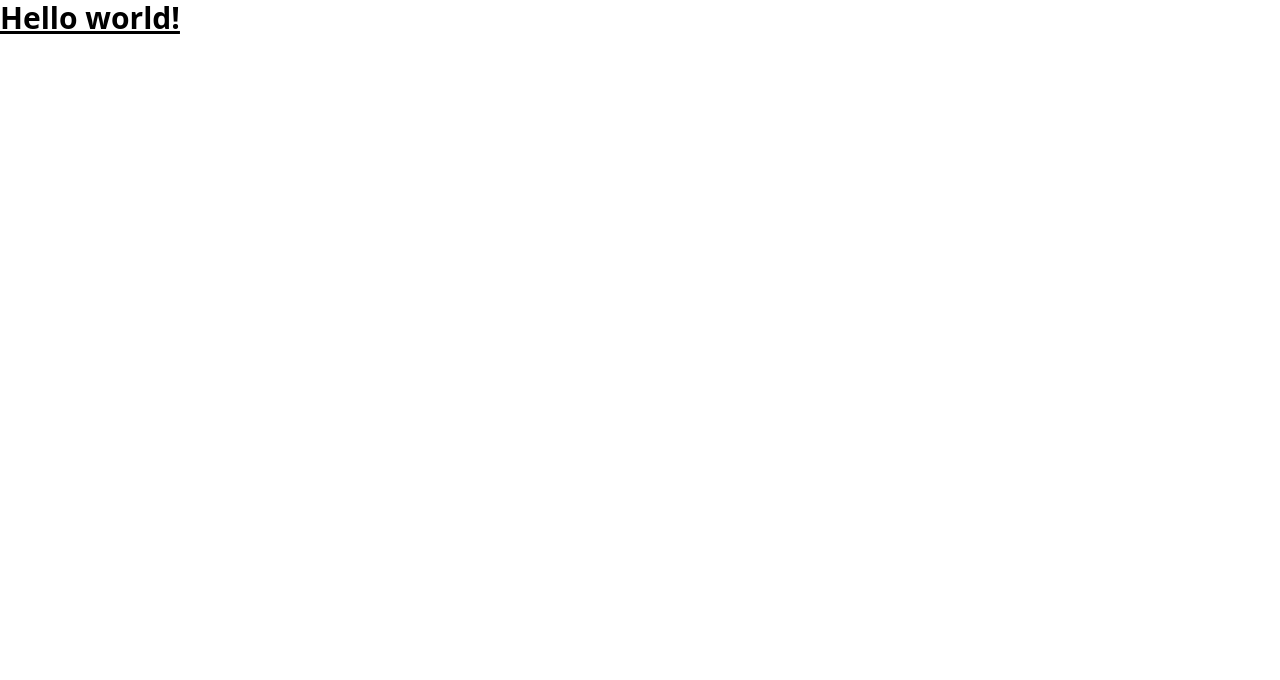
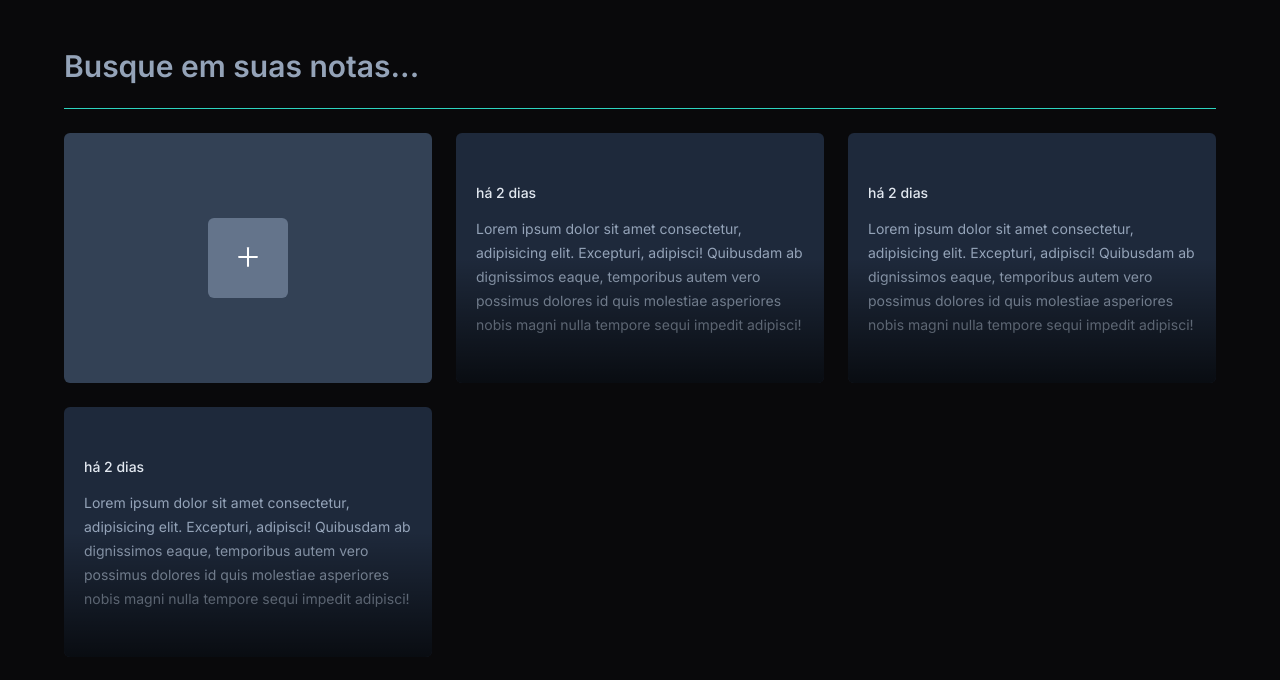
Before and after one commit to Maria-Eduarda90/notes, a React (Vite) app: page / in a window 1280 px wide. Shown: the top 680 px of the page. Built offline with nearby package versions, Linux system fonts and the light colour scheme.

Commit message:
create componentes and config tailwindcss

```diff
--- a/index.html
+++ b/index.html
@@ -5,10 +5,15 @@
   <meta charset="UTF-8" />
   <link rel="icon" type="image/svg+xml" href="/vite.svg" />
   <meta name="viewport" content="width=device-width, initial-scale=1.0" />
+
+  <link rel="preconnect" href="https://fonts.googleapis.com" />
+  <link rel="preconnect" href="https://fonts.gstatic.com" />
+  <link href="https://fonts.googleapis.com/css2?family=Inter:wght@400;500;600;700&display=swap" rel="stylesheet" />
+
   <title>notes</title>
 </head>
 
-<body>
+<body class="bg-zinc-950 text-white antialiased">
   <div id="root"></div>
   <script type="module" src="/src/main.tsx"></script>
 </body>
--- a/package.json
+++ b/package.json
@@ -10,6 +10,7 @@
     "preview": "vite preview"
   },
   "dependencies": {
+    "@ant-design/icons": "^5.5.1",
     "react": "^18.3.1",
     "react-dom": "^18.3.1"
   },
--- a/src/app.tsx
+++ b/src/app.tsx
@@ -1,7 +1,26 @@
+import { Card } from './components/card';
+import { NewCard } from './components/newCard';
+
 export function App() {
   return (
-    <h1 className="text-3xl font-bold underline">
-      Hello world!
-    </h1>
+    <div className="mx-auto max-w-6xl my-12 space-y-6">
+      <form className="w-full">
+        <input
+          type="text"
+          placeholder="Busque em suas notas..."
+          className="w-full bg-transparent text-3xl font-semibold outline-none placeholder:text-slate-400"
+        />
+      </form>
+
+      <div className="h-px bg-teal-400" />
+
+      <div className="grid grid-cols-3 gap-6 auto-rows-[250px]">
+        <NewCard />
+
+        <Card />
+        <Card />
+        <Card />
+      </div>
+    </div>
   )
 }
--- /dev/null
+++ b/src/components/card/index.tsx
@@ -0,0 +1,14 @@
+export function Card() {
+    return (
+        <button className="rounded-md text-left bg-slate-800 p-5 space-y-3 overflow-hidden relative outline-none hover:ring-2 hover:ring-teal-400 focus-visible:ring-2 focus-visible:ring-teal-400">
+            <span className='text-sm font-medium leading-6 text-slate-200'>
+                há 2 dias
+            </span>
+            <p className='text-sm leading-6 text-slate-400'>
+                Lorem ipsum dolor sit amet consectetur, adipisicing elit. Excepturi, adipisci! Quibusdam ab dignissimos eaque, temporibus autem vero possimus dolores id quis molestiae asperiores nobis magni nulla tempore sequi impedit adipisci!
+            </p>
+
+            <div className='absolute bottom-0 left-0 right-0 h-1/2 bg-gradient-to-t from-black/70 to-black/0 pointer-events-none' />
+        </button>
+    );
+}
--- /dev/null
+++ b/src/components/newCard/index.tsx
@@ -0,0 +1,11 @@
+import { PlusOutlined } from "@ant-design/icons";
+
+export function NewCard() {
+    return (
+        <div className="rounded-md bg-slate-700 flex justify-center items-center">
+            <button className='bg-slate-500 p-4 rounded-md w-20 h-20'>
+                <PlusOutlined style={{ fontSize: '24px' }} />
+            </button>
+        </div>
+    )
+}
--- a/tailwind.config.js
+++ b/tailwind.config.js
@@ -5,7 +5,11 @@ export default {
     "./src/**/*.tsx"
   ],
   theme: {
-    extend: {},
+    extend: {
+      fontFamily: {
+        sans: ['Inter', 'sans-serif']
+      }
+    },
   },
   plugins: [],
 }
```
Also changed, not shown: 1 other file (tests, documents, lock files or other folders).
